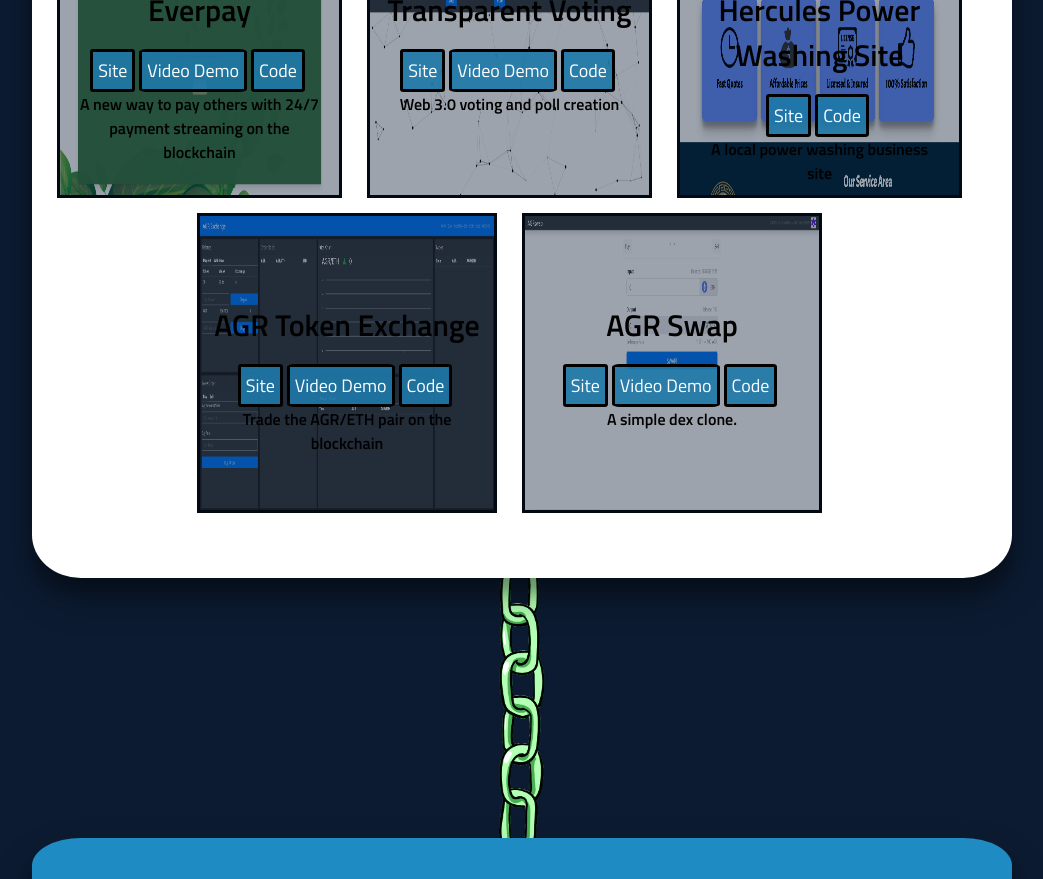
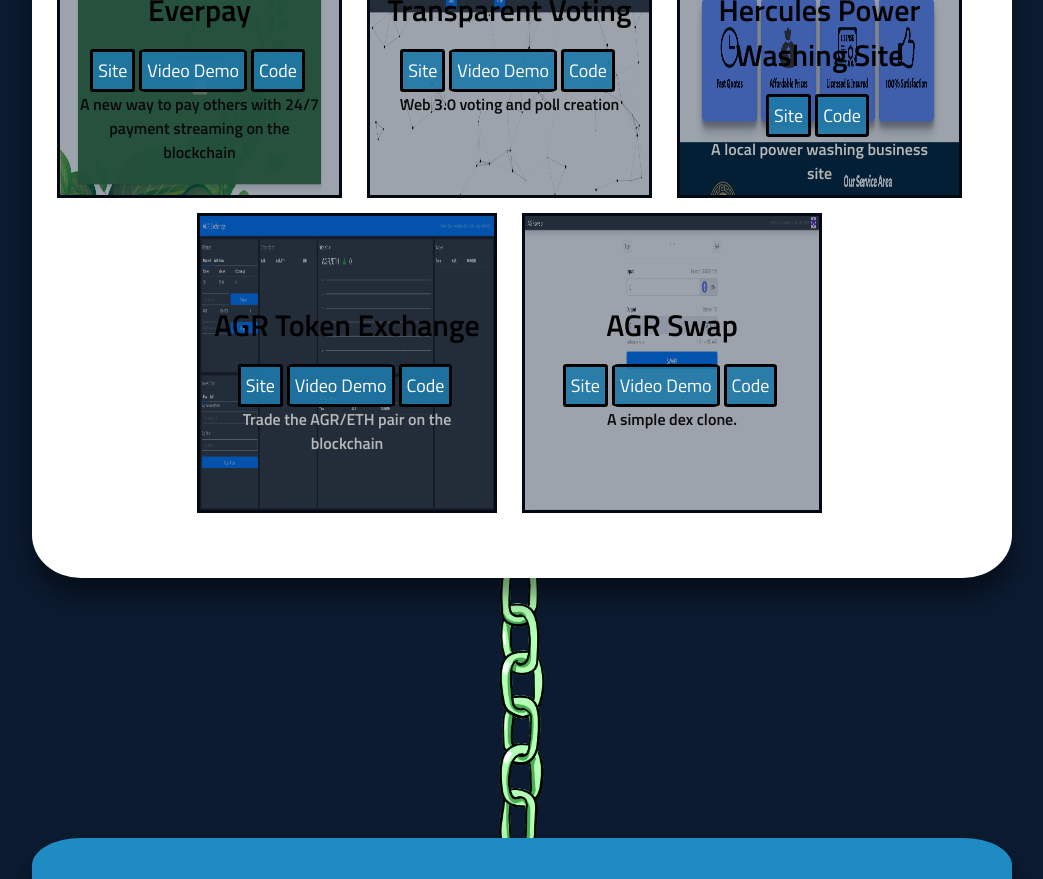
Before and after one commit to AGRTECH/portfolio-site, a React (Create React App) app: page / in a window 1280 px wide. Shown: the part 1280-2159 px from the top of the page, without its empty margins (118-1161 px from the left). Built offline with nearby package versions, Linux system fonts and the light colour scheme.

Commit message:
white text project description

```diff
--- a/src/components/App.module.css
+++ b/src/components/App.module.css
@@ -394,7 +394,16 @@
 .projectDescription {
   text-align: center;
   font-weight: bold;
-  color: rgba(0, 0, 0, 1);
+  color: rgb(11, 11, 11);
+  margin-left: 20px;
+  margin-right: 20px;
+  z-index: 10000000;
+}
+
+.projectDescriptionLight {
+  text-align: center;
+  font-weight: bold;
+  color: rgb(185, 184, 184);
   margin-left: 20px;
   margin-right: 20px;
   z-index: 10000000;
--- a/src/components/Home.js
+++ b/src/components/Home.js
@@ -378,7 +378,7 @@ const Home = () => {
                       Code
                     </Button>
                   </div>
-                  <p className={styles.projectDescription}>
+                  <p className={styles.projectDescriptionLight}>
                     A local power washing business site
                   </p>
                 </div>
@@ -426,7 +426,7 @@ const Home = () => {
                       Code
                     </Button>
                   </div>
-                  <p className={styles.projectDescription}>
+                  <p className={styles.projectDescriptionLight}>
                     Trade the AGR/ETH pair on the blockchain
                   </p>
                 </div>
```
